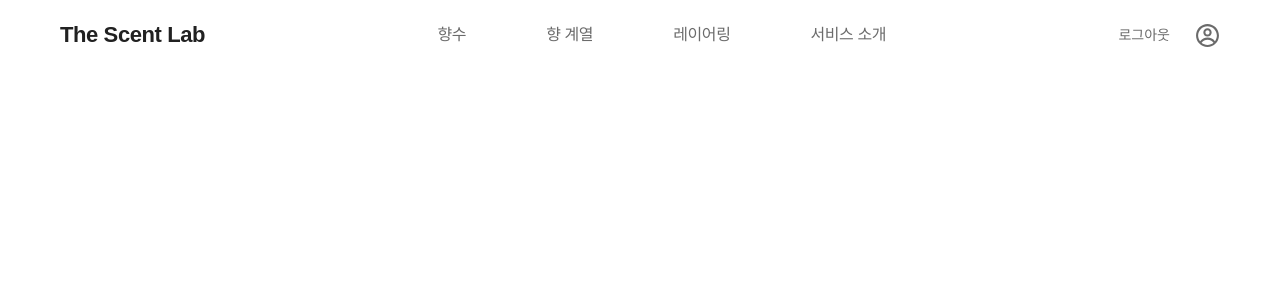
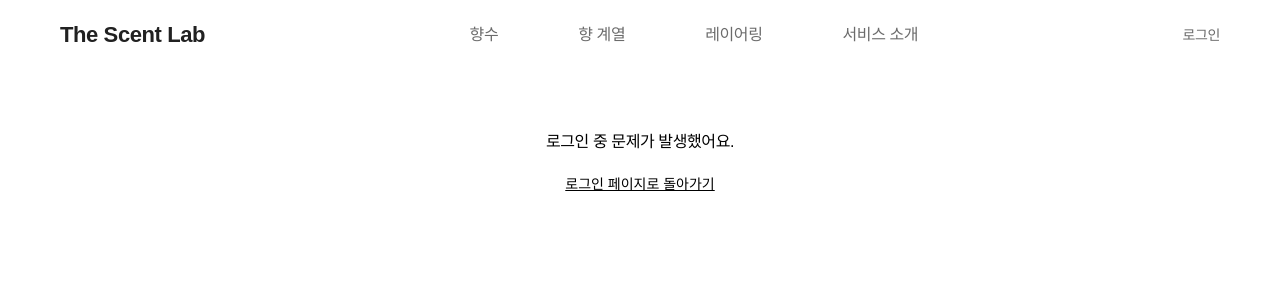
Before and after one commit to deu26-capstone-design/Perfume-FE, a React (Vite) app: page /oauth2/failure in a window 1280 px wide. Shown: the top 300 px of the page. Built offline with nearby package versions, Linux system fonts and the light colour scheme; no server answers; a web font is replaced by a local one.

Commit message:
✨ feat: oAuth 소셜 로그인 연동 및 인증 흐름 개선

```diff
--- a/package.json
+++ b/package.json
@@ -21,6 +21,7 @@
     }
   },
   "dependencies": {
+    "axios": "^1.16.0",
     "react": "^19.2.4",
     "react-dom": "^19.2.4",
     "react-icons": "^5.6.0",
--- a/src/app/App.tsx
+++ b/src/app/App.tsx
@@ -3,6 +3,10 @@ import Header from '@widgets/Header/ui/Header';
 import MainPage from '@pages/main/MainPage';
 import PerfumeDetailPage from '@pages/perfume-detail/ui/PerfumeDetailPage';
 import LayeringPage from '@pages/Layering/LayeringPage';
+import LoginPage from '@pages/login/LoginPage';
+import SignupPage from '@pages/signup/SignupPage';
+import OAuthSuccessPage from '@pages/oauth2/OAuthSuccessPage';
+import OAuthFailurePage from '@pages/oauth2/OAuthFailurePage';
 
 export default function App() {
   return (
@@ -12,6 +16,10 @@ export default function App() {
         <Route path="/" element={<MainPage />} />
         <Route path="/perfume/:id" element={<PerfumeDetailPage />} />
         <Route path="/layering" element={<LayeringPage />} />
+        <Route path="/login" element={<LoginPage />} />
+        <Route path="/signup" element={<SignupPage />} />
+        <Route path="/oauth2/success" element={<OAuthSuccessPage />} />
+        <Route path="/oauth2/failure" element={<OAuthFailurePage />} />
       </Routes>
     </>
   );
--- a/src/features/auth/model/authApi.ts
+++ b/src/features/auth/model/authApi.ts
@@ -1,4 +1,8 @@
 import client from '@shared/api/client';
+
+const API_BASE_URL = 'https://perfume.biryeong.kim';
+
+let csrfToken: string | null = null;
 
 export interface SignupRequest {
   email: string;
@@ -15,30 +19,44 @@ export interface LoginRequest {
   password: string;
 }
 
-export const getCsrfToken = async (): Promise<string | null> => {
+export const refreshCsrfToken = async () => {
   const res = await client.get('/api/auth/csrf');
-  return res.data?.csrfToken ?? null;
+  csrfToken = res.data?.csrfToken ?? null;
+  return csrfToken;
 };
 
+const withCsrf = () => (csrfToken ? { 'X-XSRF-TOKEN': csrfToken } : {});
+
 export const signup = async (data: SignupRequest) => {
-  const csrfToken = await getCsrfToken();
-  return client.post('/api/auth/signup', data, {
-    headers: csrfToken ? { 'X-XSRF-TOKEN': csrfToken } : {},
-  });
+  const res = await client.post('/api/auth/signup', data);
+  await refreshCsrfToken();
+  return res;
 };
 
 export const login = async (data: LoginRequest) => {
-  const csrfToken = await getCsrfToken();
-  return client.post('/api/auth/login', data, {
-    headers: csrfToken ? { 'X-XSRF-TOKEN': csrfToken } : {},
-  });
+  const res = await client.post('/api/auth/login', data);
+  await refreshCsrfToken();
+  return res;
 };
 
 export const logout = async () => {
-  const csrfToken = await getCsrfToken();
-  return client.post('/api/auth/logout', null, {
-    headers: csrfToken ? { 'X-XSRF-TOKEN': csrfToken } : {},
-  });
+  if (!csrfToken) await refreshCsrfToken();
+  const res = await client.post('/api/auth/logout', null, { headers: withCsrf() });
+  csrfToken = null;
+  return res;
 };
 
 export const getMe = () => client.get('/api/auth/me');
+
+export const startGoogleLogin = () => {
+  window.location.href = `${API_BASE_URL}/oauth2/authorization/google`;
+};
+
+export const startNaverLogin = () => {
+  window.location.href = `${API_BASE_URL}/oauth2/authorization/naver`;
+};
+
+export const bootstrapAfterOAuth = async () => {
+  await refreshCsrfToken();
+  return getMe();
+};
--- /dev/null
+++ b/src/features/auth/model/useAuth.ts
@@ -0,0 +1 @@
+export const useAuth = () => {};
--- a/src/features/auth/ui/LoginForm.tsx
+++ b/src/features/auth/ui/LoginForm.tsx
@@ -3,7 +3,7 @@ import { useNavigate } from 'react-router-dom';
 import './LoginForm.css';
 import googleLogo from '@shared/assets/google_logo.png';
 import naverLogo from '@shared/assets/naver_logo.png';
-import { login } from '@features/auth/model/authApi';
+import { login, startGoogleLogin, startNaverLogin } from '@features/auth/model/authApi';
 
 const LoginForm = () => {
   const navigate = useNavigate();
@@ -56,11 +56,11 @@ const LoginForm = () => {
       </div>
 
       <div className="login__social">
-        <button className="login__social-btn">
+        <button className="login__social-btn" onClick={startGoogleLogin}>
           <img src={googleLogo} alt="Google" className="login__social-logo" />
           Google로 계속하기
         </button>
-        <button className="login__social-btn">
+        <button className="login__social-btn" onClick={startNaverLogin}>
           <img src={naverLogo} alt="Naver" className="login__social-logo" />
           Naver로 계속하기
         </button>
--- /dev/null
+++ b/src/pages/oauth2/OAuthFailurePage.tsx
@@ -0,0 +1,25 @@
+import { useNavigate, useSearchParams } from 'react-router-dom';
+
+const OAuthFailurePage = () => {
+  const navigate = useNavigate();
+  const [searchParams] = useSearchParams();
+  const error = searchParams.get('error');
+
+  return (
+    <div style={{ padding: '60px 40px', textAlign: 'center' }}>
+      <p style={{ fontSize: '16px', marginBottom: '20px' }}>
+        {error === 'oauth_login_failed'
+          ? '소셜 로그인에 실패했어요.'
+          : '로그인 중 문제가 발생했어요.'}
+      </p>
+      <button
+        onClick={() => navigate('/login')}
+        style={{ cursor: 'pointer', textDecoration: 'underline', fontSize: '14px' }}
+      >
+        로그인 페이지로 돌아가기
+      </button>
+    </div>
+  );
+};
+
+export default OAuthFailurePage;
--- /dev/null
+++ b/src/pages/oauth2/OAuthSuccessPage.tsx
@@ -0,0 +1,23 @@
+import { useEffect } from 'react';
+import { useNavigate } from 'react-router-dom';
+import { bootstrapAfterOAuth } from '@features/auth/model/authApi';
+
+const OAuthSuccessPage = () => {
+  const navigate = useNavigate();
+
+  useEffect(() => {
+    bootstrapAfterOAuth()
+      .then((res) => {
+        if (!res.data.profileCompleted) {
+          navigate('/oauth2/complete-profile');
+        } else {
+          navigate('/');
+        }
+      })
+      .catch(() => navigate('/login'));
+  }, [navigate]);
+
+  return <p>로그인 처리 중...</p>;
+};
+
+export default OAuthSuccessPage;
--- a/src/widgets/Header/ui/Header.tsx
+++ b/src/widgets/Header/ui/Header.tsx
@@ -2,12 +2,27 @@ import '../styles/Header.css';
 import { CgProfile } from 'react-icons/cg';
 import { GiHamburgerMenu } from 'react-icons/gi';
 import { IoClose } from 'react-icons/io5';
-import { useState } from 'react';
-import { Link } from 'react-router-dom';
+import { useState, useEffect } from 'react';
+import { Link, useNavigate, useLocation } from 'react-router-dom';
+import { getMe, logout } from '@features/auth/model/authApi';
 
 export default function Header() {
-  const isLogin = true;
+  const [isLogin, setIsLogin] = useState(false);
   const [isOpen, setIsOpen] = useState(false);
+  const navigate = useNavigate();
+  const location = useLocation();
+
+  useEffect(() => {
+    getMe()
+      .then(() => setIsLogin(true))
+      .catch(() => setIsLogin(false));
+  }, [location.pathname]);
+
+  const handleLogout = async () => {
+    await logout();
+    setIsLogin(false);
+    navigate('/');
+  };
 
   return (
     <header className="header">
@@ -35,7 +50,9 @@ export default function Header() {
       <div className="header__auth">
         {isLogin ? (
           <>
-            <button className="header__auth-btn">로그아웃</button>
+            <button className="header__auth-btn" onClick={handleLogout}>
+              로그아웃
+            </button>
             <Link to="/my-page" className="header__auth-btn header__auth-btn--profile">
               <CgProfile color="var(--header-auth)" />
             </Link>
@@ -73,7 +90,9 @@ export default function Header() {
           <div className="header__auth--mobile">
             {isLogin ? (
               <>
-                <button className="header__auth-btn">로그아웃</button>
+                <button className="header__auth-btn" onClick={handleLogout}>
+                  로그아웃
+                </button>
                 <Link to="/my-page" className="header__auth-btn header__auth-btn--profile">
                   <CgProfile color="var(--header-auth)" />
                 </Link>
```
Also changed, not shown: 1 other file (tests, documents, lock files or other folders).
